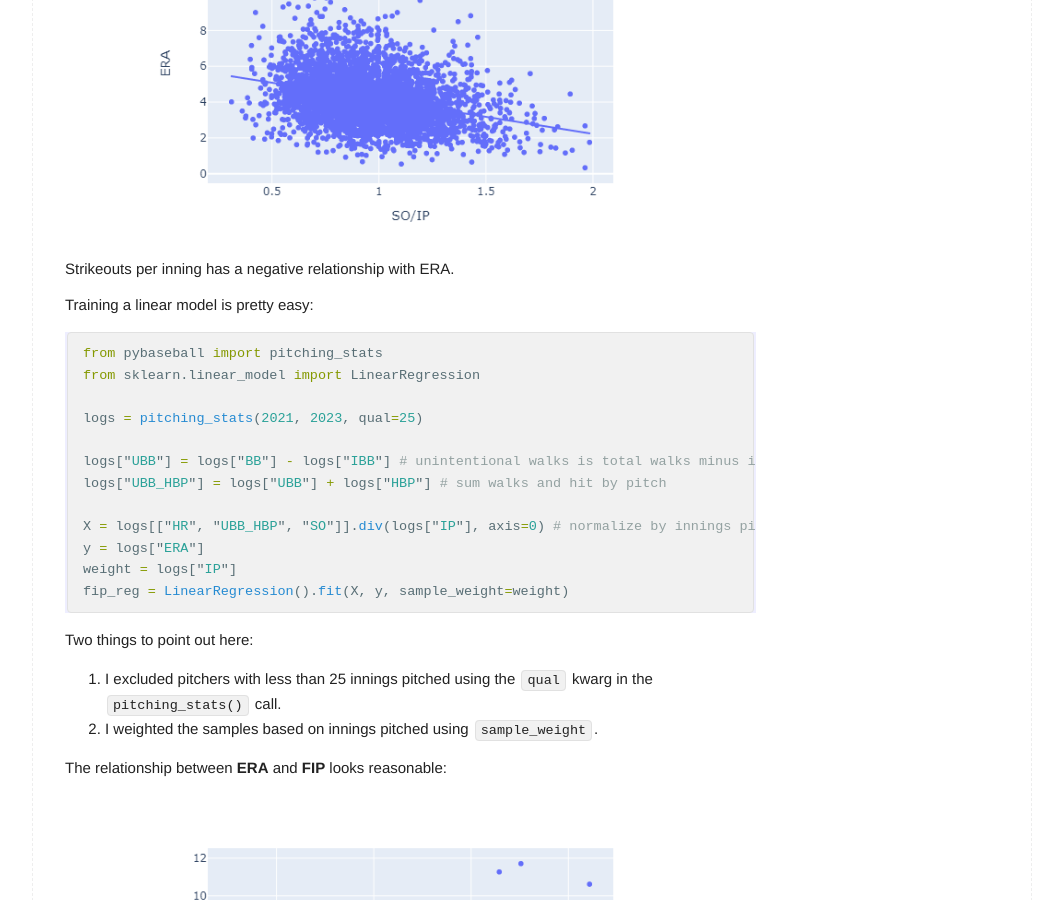
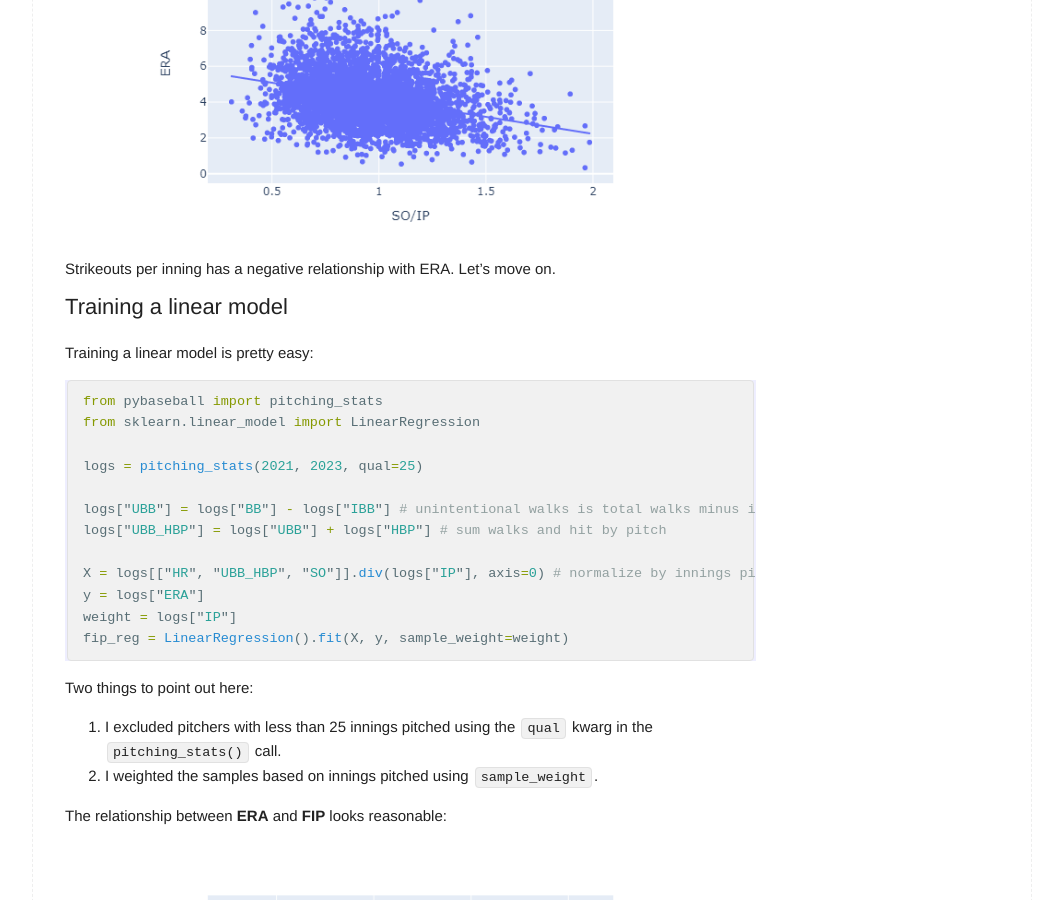
Before and after one commit to ishmandoo/ishmandoo.github.io, a Jekyll site: the page built from _posts/2024-02-25-fip.md, in a window 1280 px wide and 900 px high, scrolled down 1537 px. Shown: the whole window, without its empty margins (108-1171 px from the left). Built offline with Jekyll 4.4.1, drawn with Linux system fonts in a browser that asks for light colours; formulas are drawn with MathJax 3; comment, search, counter and statistics services are not loaded.

Commit message:
improved formatting

````diff
--- a/_posts/2024-02-25-fip.md
+++ b/_posts/2024-02-25-fip.md
@@ -52,6 +52,9 @@ Home runs allowed per inning pitched has a positive relationship with ERA.
 
 ![Strikeout Fly Ball Relationship](/assets/img/2024/02/so_era.png){: .center width="80%"}
 Strikeouts per inning has a negative relationship with ERA.
+Let's move on.
+
+## Training a linear model
 
 Training a linear model is pretty easy:
 ```python
````
